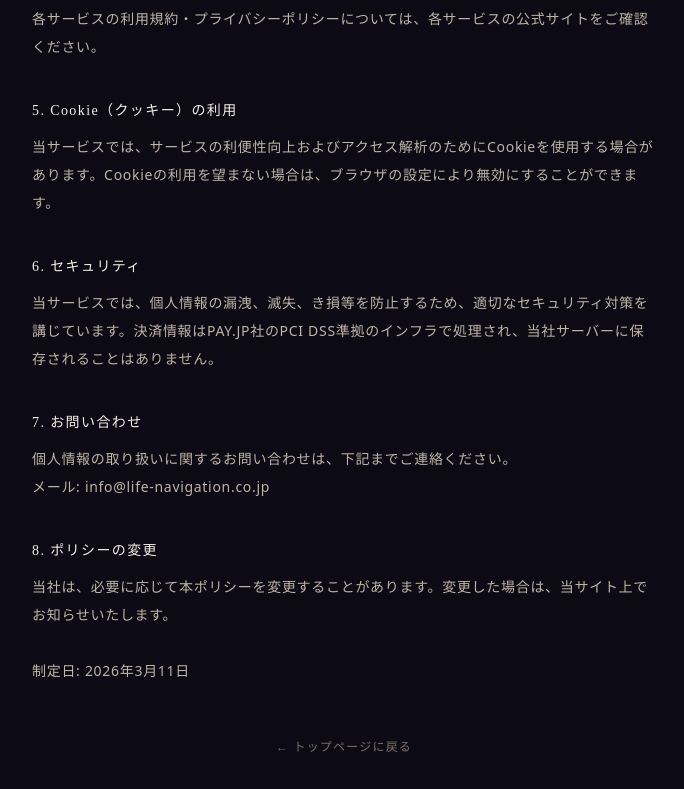
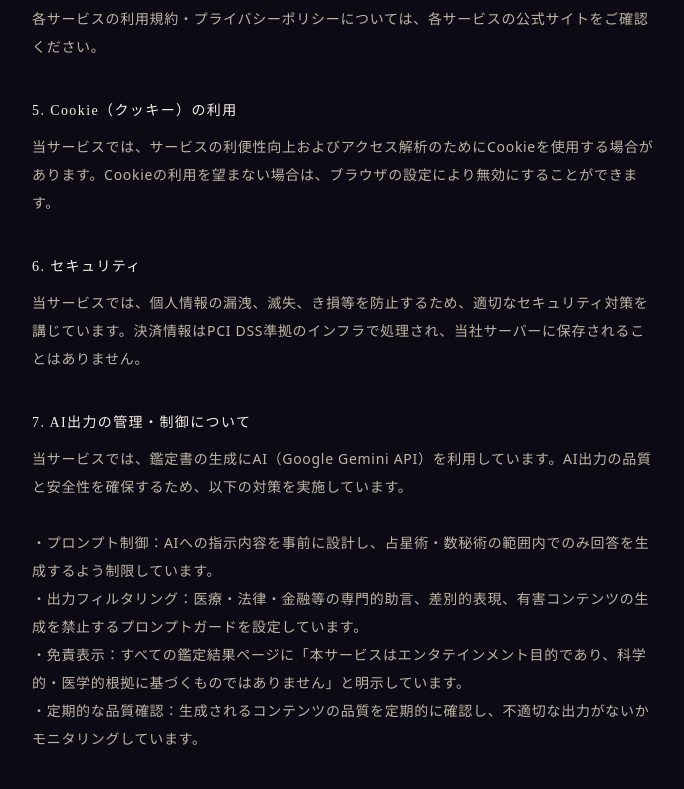
Before and after one commit to daiki0726m-oss/kabbalah-app, a Next.js app: page /legal/privacy in a window 1280 px wide. Shown: the part 861-1650 px from the top of the page, without its empty margins (296-980 px from the left). Built offline with nearby package versions, Linux system fonts and the light colour scheme; no server answers.

Commit message:
fix: add AI monitoring, data retention, complaint handling to privacy policy for KOMOJU review

```diff
--- a/src/app/legal/privacy/page.tsx
+++ b/src/app/legal/privacy/page.tsx
@@ -26,9 +26,12 @@ export default function PrivacyPolicyPage() {
             { title: '3. 個人情報の第三者提供', content: '当サービスでは、法令に基づく場合を除き、お客様の同意なく個人情報を第三者に提供することはありません。' },
             { title: '4. 外部サービスの利用', content: '当サービスでは、以下の外部サービスを利用しています。\n・PAY.JP（決済処理）\n・Google Gemini API（鑑定書テキストの生成）\n・Vercel（ホスティング）\n各サービスの利用規約・プライバシーポリシーについては、各サービスの公式サイトをご確認ください。' },
             { title: '5. Cookie（クッキー）の利用', content: '当サービスでは、サービスの利便性向上およびアクセス解析のためにCookieを使用する場合があります。Cookieの利用を望まない場合は、ブラウザの設定により無効にすることができます。' },
-            { title: '6. セキュリティ', content: '当サービスでは、個人情報の漏洩、滅失、き損等を防止するため、適切なセキュリティ対策を講じています。決済情報はPAY.JP社のPCI DSS準拠のインフラで処理され、当社サーバーに保存されることはありません。' },
-            { title: '7. お問い合わせ', content: '個人情報の取り扱いに関するお問い合わせは、下記までご連絡ください。\nメール: info@life-navigation.co.jp' },
-            { title: '8. ポリシーの変更', content: '当社は、必要に応じて本ポリシーを変更することがあります。変更した場合は、当サイト上でお知らせいたします。\n\n制定日: 2026年3月11日' },
+            { title: '6. セキュリティ', content: '当サービスでは、個人情報の漏洩、滅失、き損等を防止するため、適切なセキュリティ対策を講じています。決済情報はPCI DSS準拠のインフラで処理され、当社サーバーに保存されることはありません。' },
+            { title: '7. AI出力の管理・制御について', content: '当サービスでは、鑑定書の生成にAI（Google Gemini API）を利用しています。AI出力の品質と安全性を確保するため、以下の対策を実施しています。\n\n・プロンプト制御：AIへの指示内容を事前に設計し、占星術・数秘術の範囲内でのみ回答を生成するよう制限しています。\n・出力フィルタリング：医療・法律・金融等の専門的助言、差別的表現、有害コンテンツの生成を禁止するプロンプトガードを設定しています。\n・免責表示：すべての鑑定結果ページに「本サービスはエンタテインメント目的であり、科学的・医学的根拠に基づくものではありません」と明示しています。\n・定期的な品質確認：生成されるコンテンツの品質を定期的に確認し、不適切な出力がないかモニタリングしています。' },
+            { title: '8. ユーザー入力データの保管・削除について', content: '当サービスでは、プライバシーを最大限尊重する設計方針を採用しています。\n\n【サーバー側に保管するデータ】\n・なし。ユーザーが入力した氏名・生年月日は、鑑定書生成のためにリアルタイムで処理され、サーバー上に永続的に保管されることはありません。\n\n【ブラウザ（クライアント側）に保存されるデータ】\n・生年月日（LocalStorage）：ユーザーの利便性のためにブラウザ内に保存されます。ブラウザの設定からいつでも削除可能です。\n・会員識別ID（Cookie）：月額プランご利用時に決済サービスとの連携に使用します。有効期間は30日間です。\n\n【AI対話ログ】\n・AIへの入力内容および出力結果は、当社サーバーには保存しておりません。\n・外部AIサービス（Google Gemini API）側でのデータ取り扱いについては、Google社のプライバシーポリシーに準じます。\n\n【データ削除の方法】\n・ブラウザのLocalStorageおよびCookieを削除することで、端末上のすべてのデータを消去できます。\n・その他のデータ削除のご要望は、お問い合わせ窓口（info@life-navigation.co.jp）までご連絡ください。' },
+            { title: '9. 苦情対応体制', content: '当サービスに関する苦情・ご意見は、以下の窓口で受け付けております。\n\n・苦情窓口：Mコンサルティング カスタマーサポート\n・担当者：森本 大生（代表）\n・メール：info@life-navigation.co.jp\n・お問い合わせフォーム：https://kabbalah-app-ruddy.vercel.app/contact\n・対応時間：平日 10:00〜18:00\n・回答目安：2〜3営業日以内\n\n苦情を受け付けた場合は、内容を確認のうえ、速やかに対応いたします。\n必要に応じて、サービスの改善措置を講じます。' },
+            { title: '10. お問い合わせ', content: '個人情報の取り扱いに関するお問い合わせは、下記までご連絡ください。\nメール: info@life-navigation.co.jp\nお問い合わせフォーム: https://kabbalah-app-ruddy.vercel.app/contact' },
+            { title: '11. ポリシーの変更', content: '当社は、必要に応じて本ポリシーを変更することがあります。変更した場合は、当サイト上でお知らせいたします。\n\n制定日: 2026年3月11日\n改定日: 2026年4月1日' },
           ].map((section, i) => (
             <div key={i}>
               <h2 className="text-sm font-medium text-[#F5F0E8] tracking-widest mb-3" style={{ fontFamily: '"Noto Serif JP", serif' }}>{section.title}</h2>
```
